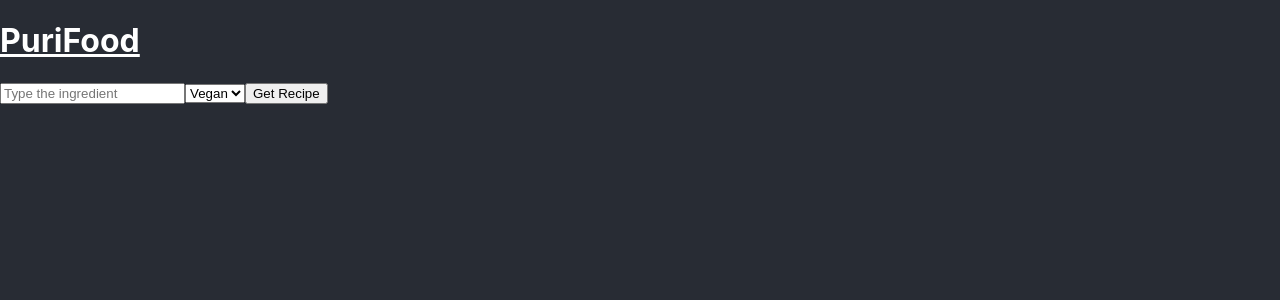
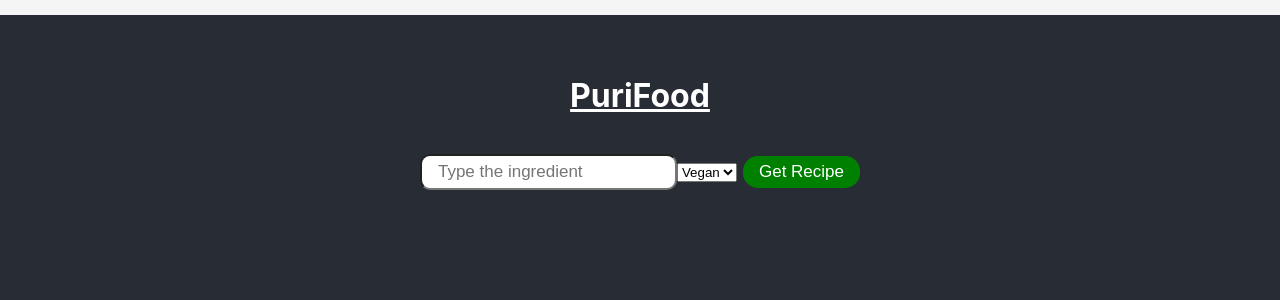
Before and after one commit to verasraul/puriFood, a React (Create React App) app in the folder app/client/: page / in a window 1280 px wide. Shown: the top 300 px of the page. Built offline with nearby package versions, Linux system fonts and the light colour scheme.

Commit message:
adding basic styling to the input and searchfield

```diff
--- /dev/null
+++ b/app/client/src/App.css
@@ -0,0 +1,32 @@
+.app{
+    display: flex;
+    justify-content: center;
+    flex-direction: column;
+    align-items: center;
+    padding: 40px 24px;
+    border-top: 15px solid whitesmoke;
+}
+
+.app-searchForm{
+    margin-top: 17px;
+}
+
+.app-searchInput{
+    padding: 6px 16px;
+    min-width: 200px;
+    max-width: 100vw;
+    font-size: 17px;
+    border-radius: 10px;
+}
+
+.app-submit{
+    padding: 6px 16px;
+    font-size: 17px;
+    margin-left: 6px;
+    background-color: green;
+    border: 2px green;
+    border-radius: 15px;
+    color: white;
+    /* makr cursor a finfer pointer on hover */
+    cursor: pointer;
+}
--- a/app/client/src/App.js
+++ b/app/client/src/App.js
@@ -1,7 +1,10 @@
+import "./App.css";
+
 function App() {
   return (
-    <div className="App">
-      <h1><u>PuriFood</u></h1>
+    <div className="app">
+      <h1><u>PuriFood</u>
+      </h1>
 
       <div className="app-searchForm">
         <input
--- a/app/client/src/index.js
+++ b/app/client/src/index.js
@@ -1,7 +1,7 @@
 import React from 'react';
 import ReactDOM from 'react-dom';
 import './index.css';
-import App from './App';
+import App from './App.js';
 
 ReactDOM.render(
   <React.StrictMode>
```
